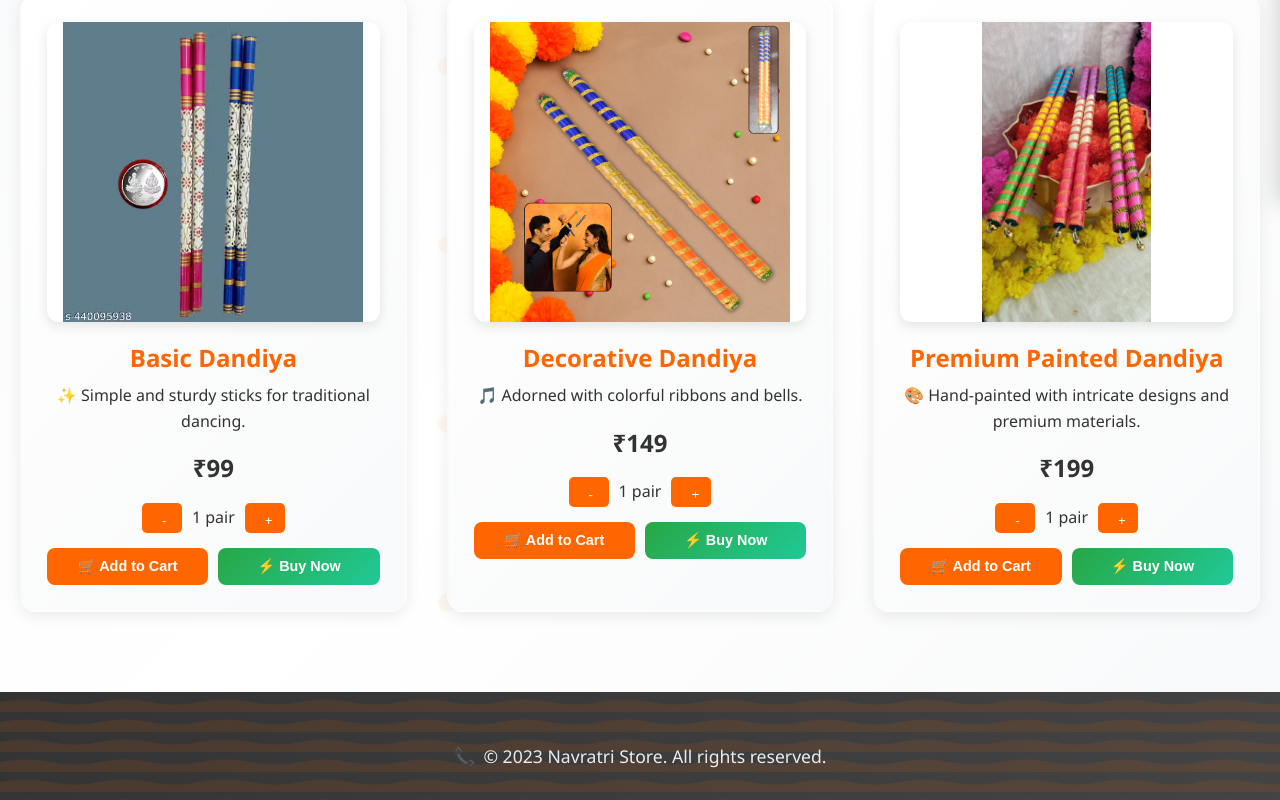
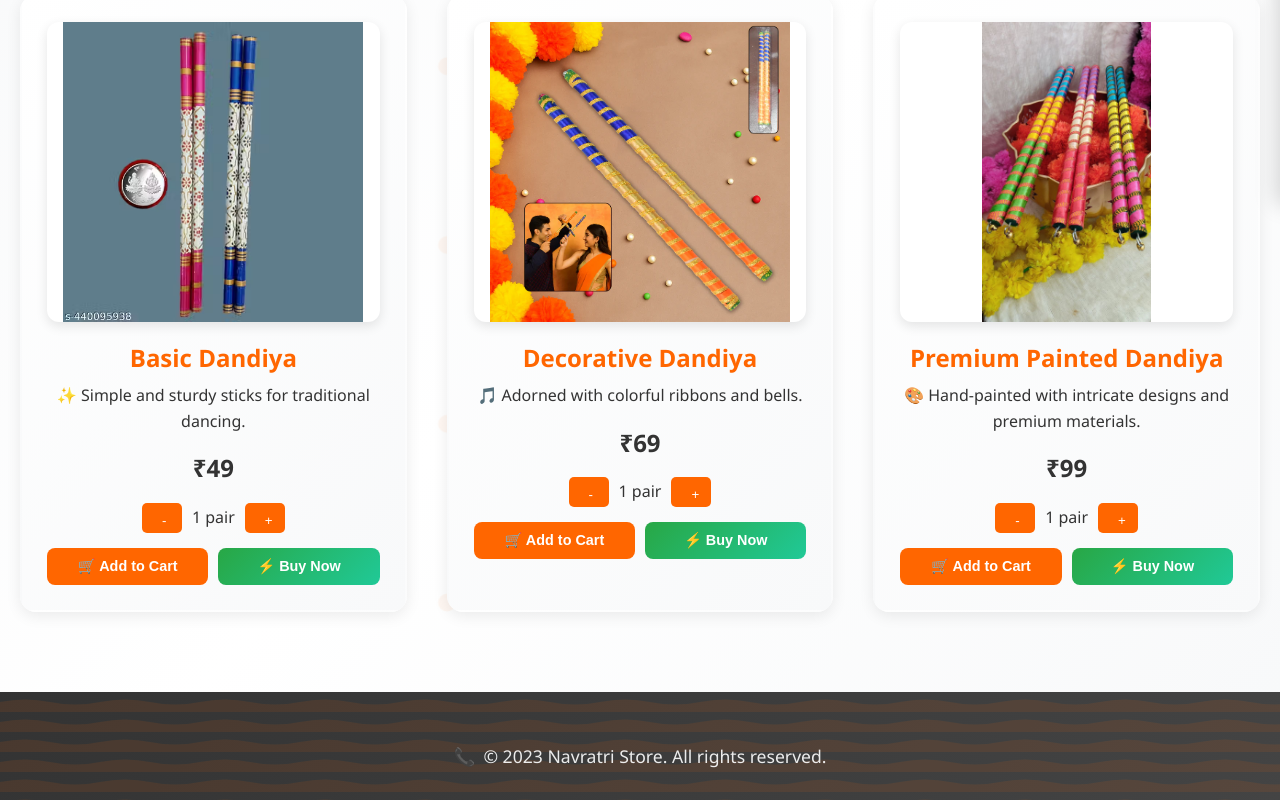
Before and after one commit to hariom24-code/navaratristore, a plain HTML site: page index.html in a window 1280 px wide. Shown: the part 595-1395 px from the top of the page. Drawn offline with Linux system fonts and the light colour scheme.

Commit message:
Update index.html

```diff
--- a/index.html
+++ b/index.html
@@ -50,7 +50,7 @@
                     <img src="images/garba1.avif" alt="Basic Dandiya Sticks - Traditional wooden sticks for Navratri dancing" class="product-image">
                     <h3>Basic Dandiya</h3>
                     <p>✨ Simple and sturdy sticks for traditional dancing.</p>
-                    <p class="price">₹<span id="price-basic">99</span></p>
+                    <p class="price">₹<span id="price-basic">49</span></p>
                     <div class="quantity-selector">
                         <button onclick="changeQuantity('basic', -1)">-</button>
                         <span id="qty-basic">1 pair</span>
@@ -65,7 +65,7 @@
                     <img src="images/dandiya2.webp" alt="Decorative Dandiya Sticks - Colorful ribbons and bells for festive celebration" class="product-image">
                     <h3>Decorative Dandiya</h3>
                     <p>🎵 Adorned with colorful ribbons and bells.</p>
-                    <p class="price">₹<span id="price-decorative">149</span></p>
+                    <p class="price">₹<span id="price-decorative">69</span></p>
                     <div class="quantity-selector">
                         <button onclick="changeQuantity('decorative', -1)">-</button>
                         <span id="qty-decorative">1 pair</span>
@@ -80,7 +80,7 @@
                     <img src="images/dandiya3.jpg" alt="Premium Painted Dandiya Sticks - Hand-painted with intricate designs" class="product-image">
                     <h3>Premium Painted Dandiya</h3>
                     <p>🎨 Hand-painted with intricate designs and premium materials.</p>
-                    <p class="price">₹<span id="price-premium">199</span></p>
+                    <p class="price">₹<span id="price-premium">99</span></p>
                     <div class="quantity-selector">
                         <button onclick="changeQuantity('premium', -1)">-</button>
                         <span id="qty-premium">1 pair</span>
```
